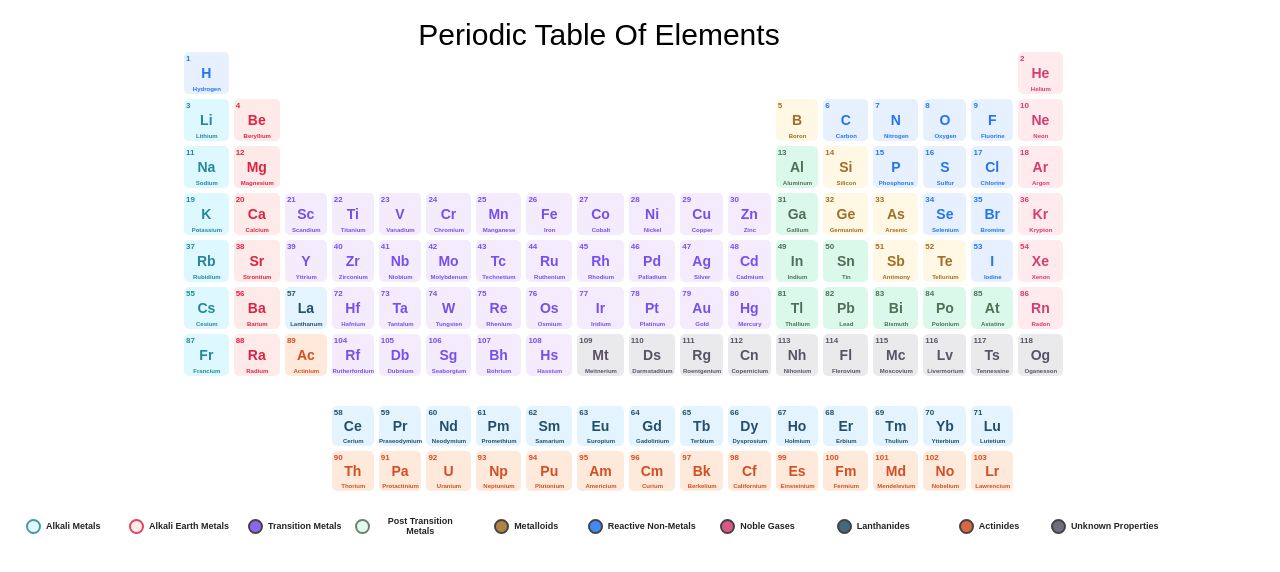
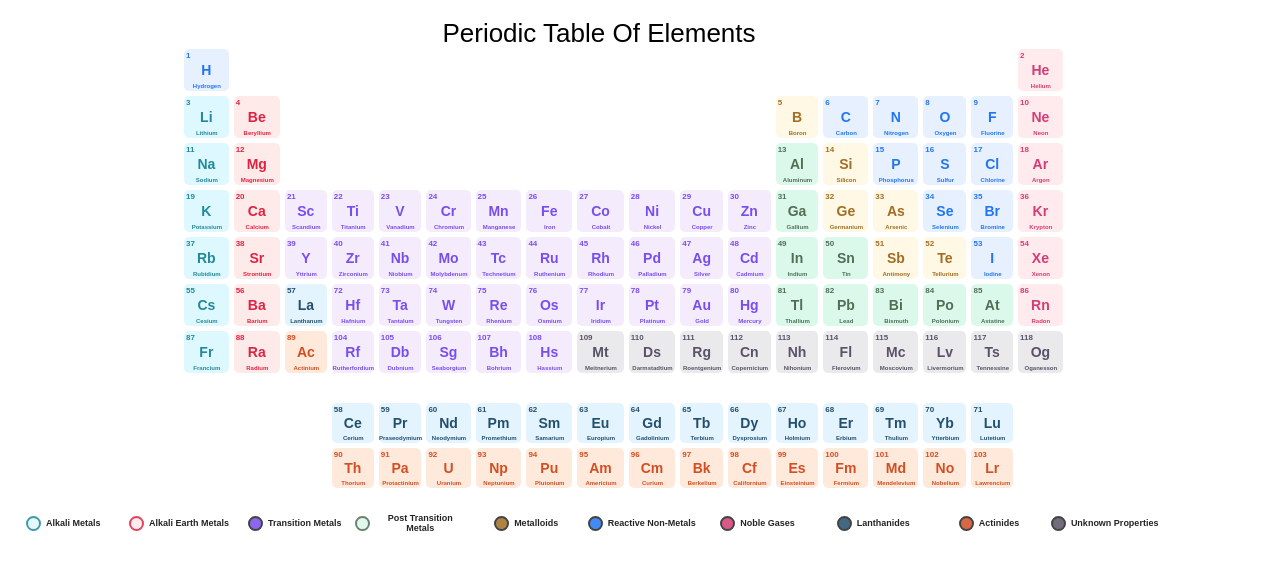
Before and after one commit to manishnittala007/periodictable, a plain HTML site: page index.html in a window 1280 px wide. Drawn offline with Linux system fonts and the light colour scheme.

Commit message:
Update index.css

```diff
--- a/index.css
+++ b/index.css
@@ -6,9 +6,11 @@ body {
     width: 90vw;
 }
 .heading{
+    max-width: 95%;
+    margin: auto;
     text-align: center;
     font-family: arial,sans-serif;
-    font-size: 30px;
+    font-size: 26px;
     padding-top: 10px;
     padding-left: 30px;
 }
```
